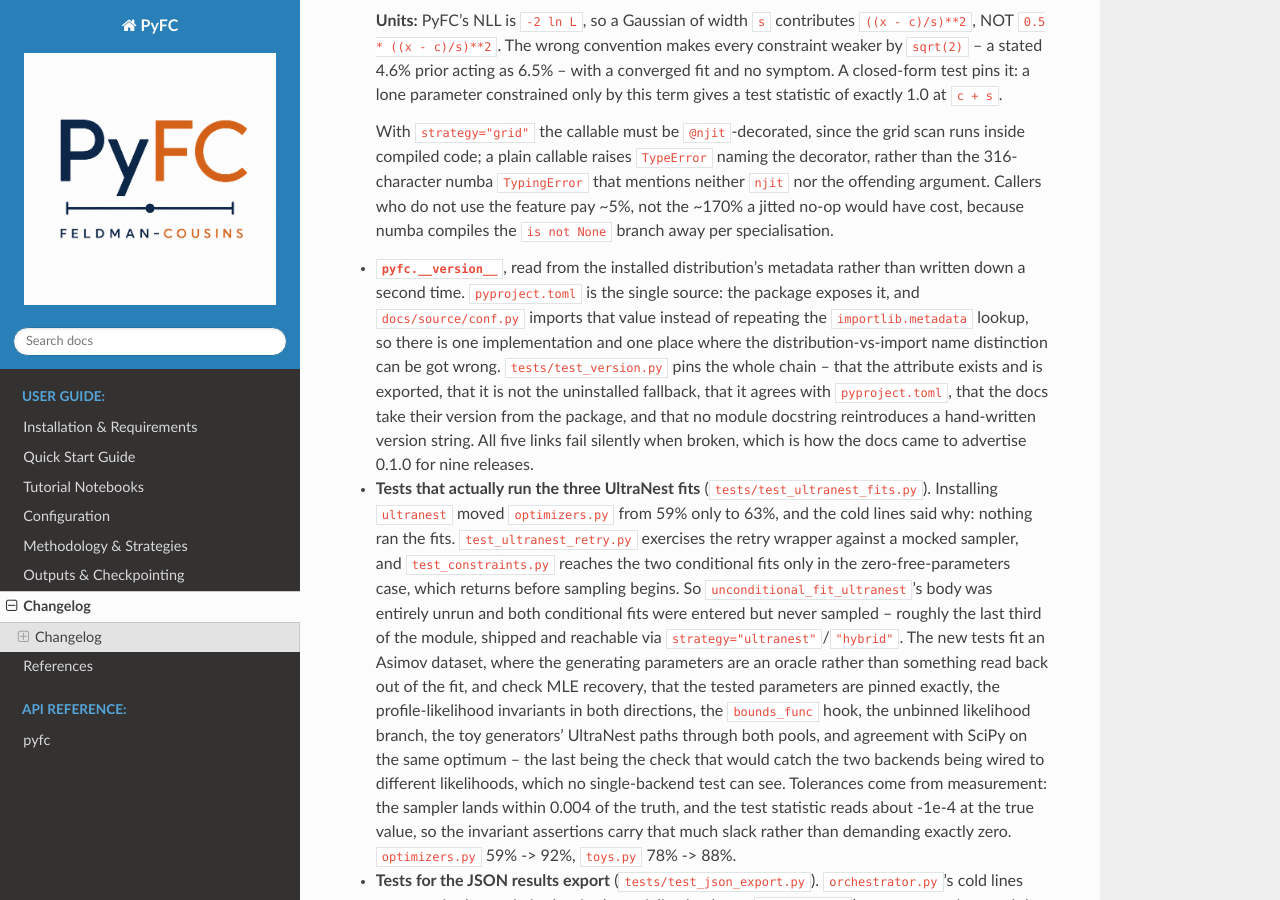
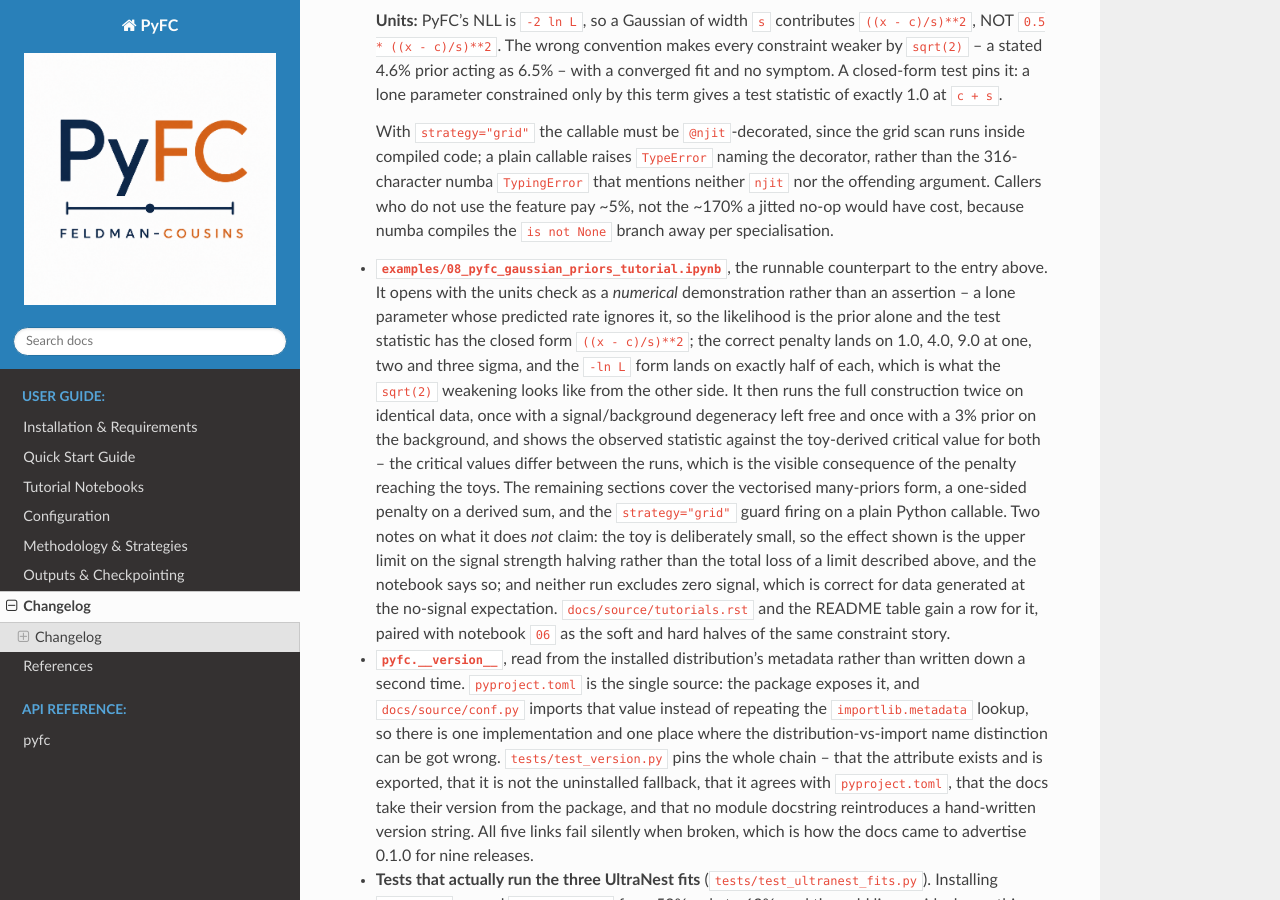
Before and after one commit to mbustama/FeldmanCousins, a Sphinx documentation site: the page built from docs/source/changelog.rst, in a window 1280 px wide and 900 px high, scrolled down 3764 px. Built offline with Sphinx 7.4.7 and the Read the Docs theme 3.1.0, drawn with Linux system fonts in a browser that asks for light colours.

Commit message:
List notebook 08 in the docs, and correct the test counts it exposed
The notebook is discoverable only if the four places that enumerate the
examples know about it, so it is added to all four: the README tutorial
table and repository tree, the `docs/source/tutorials.rst` table, and the
`docs/source/installation.rst` tree. `06` and `08` are cross-referenced as
the hard and soft halves of the same constraint story, since a reader who
needs one usually needs to know the other exists. The README's `extra_nll`
section now links the notebook directly, which is the likeliest arrival
point for someone who wants a worked example rather than a specification.

Counting the notebooks turned up stale test figures from the `extra_nll`
work, corrected here rather than left to drift further:

  - 198 tests -> 199, and Optimizer robustness 58 -> 59. The four category
    counts now sum to the stated total, which is the only reason to state
    both.
  - "17 UltraNest-specific tests" -> 18, and the sentence now accounts for
    all 19 skips a default environment sees rather than 17 of them. The
    nineteenth is one of the two `extra_nll` Numba-guard tests: each is
    scoped by `skipif` to the JIT mode it describes, so exactly one of the
    pair is always skipped and the suite can never report all 199 passing.

Numbers taken from `pytest --collect-only` and `pytest -rs`, per file, not
from arithmetic on the previous figures.

The changelog entry folds into the unreleased [0.20.0] alongside the
`extra_nll` entry it belongs to, and records what the notebook deliberately
does not claim -- the toy shows the limit halving, not a limit vanishing.

Co-Authored-By: Claude Opus 5 <noreply@anthropic.com>

```diff
--- a/CHANGELOG.md
+++ b/CHANGELOG.md
@@ -194,6 +194,27 @@ code before being kept.
   neither `njit` nor the offending argument. Callers who do not use the feature
   pay ~5%, not the ~170% a jitted no-op would have cost, because numba compiles
   the `is not None` branch away per specialisation.
+
+- **`examples/08_pyfc_gaussian_priors_tutorial.ipynb`**, the runnable
+  counterpart to the entry above. It opens with the units check as a *numerical*
+  demonstration rather than an assertion -- a lone parameter whose predicted rate
+  ignores it, so the likelihood is the prior alone and the test statistic has the
+  closed form `((x - c)/s)**2`; the correct penalty lands on 1.0, 4.0, 9.0 at one,
+  two and three sigma, and the `-ln L` form lands on exactly half of each, which
+  is what the `sqrt(2)` weakening looks like from the other side. It then runs the
+  full construction twice on identical data, once with a signal/background
+  degeneracy left free and once with a 3% prior on the background, and shows the
+  observed statistic against the toy-derived critical value for both -- the
+  critical values differ between the runs, which is the visible consequence of the
+  penalty reaching the toys. The remaining sections cover the vectorised
+  many-priors form, a one-sided penalty on a derived sum, and the `strategy="grid"`
+  guard firing on a plain Python callable. Two notes on what it does *not* claim:
+  the toy is deliberately small, so the effect shown is the upper limit on the
+  signal strength halving rather than the total loss of a limit described above,
+  and the notebook says so; and neither run excludes zero signal, which is correct
+  for data generated at the no-signal expectation. `docs/source/tutorials.rst` and
+  the README table gain a row for it, paired with notebook `06` as the soft and
+  hard halves of the same constraint story.
 - **`pyfc.__version__`**, read from the installed distribution's metadata rather
   than written down a second time. `pyproject.toml` is the single source: the
   package exposes it, and `docs/source/conf.py` imports that value instead of
--- a/docs/source/installation.rst
+++ b/docs/source/installation.rst
@@ -153,7 +153,8 @@ The project structure is organized modularly to separate analytical likelihood m
    │   ├── 04_pyfc_algorithmic_features_tutorial.ipynb  # sparsify_grid / smooth_1d,2d / finite-MC correction, on vs. off
    │   ├── 05_pyfc_strategy_comparison_tutorial.ipynb   # grid/scipy/hybrid strategy comparison + custom plotting from disk
    │   ├── 06_pyfc_joint_constraints_tutorial.ipynb     # Worked example: bounds_func/constraints for joint & simplex-constrained parameters
-   │   └── 07_pyfc_checkpointing_tutorial.ipynb         # Interrupting (SIGTERM) and resuming a real run via warm_start
+   │   ├── 07_pyfc_checkpointing_tutorial.ipynb         # Interrupting (SIGTERM) and resuming a real run via warm_start
+   │   └── 08_pyfc_gaussian_priors_tutorial.ipynb       # Soft Gaussian constraints on nuisance parameters via extra_nll
    ├── pyfc/                            # Main Python package
    │   ├── __init__.py                  # Package initialization and metadata
    │   ├── binned.py                    # Binned NLL math and Numba-accelerated optimizers
```
Also changed, not shown: README.md (+14 -6 lines), docs/source/tutorials.rst (+9 -4 lines).
